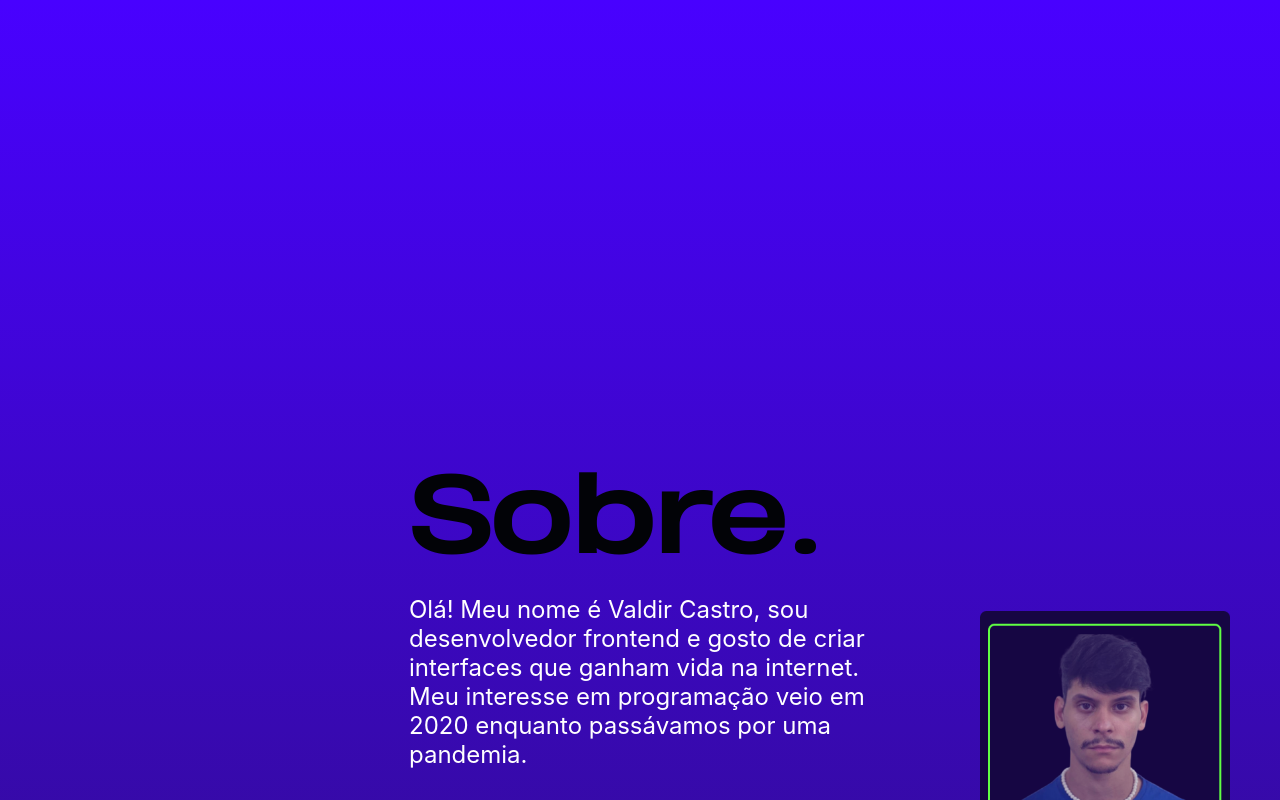
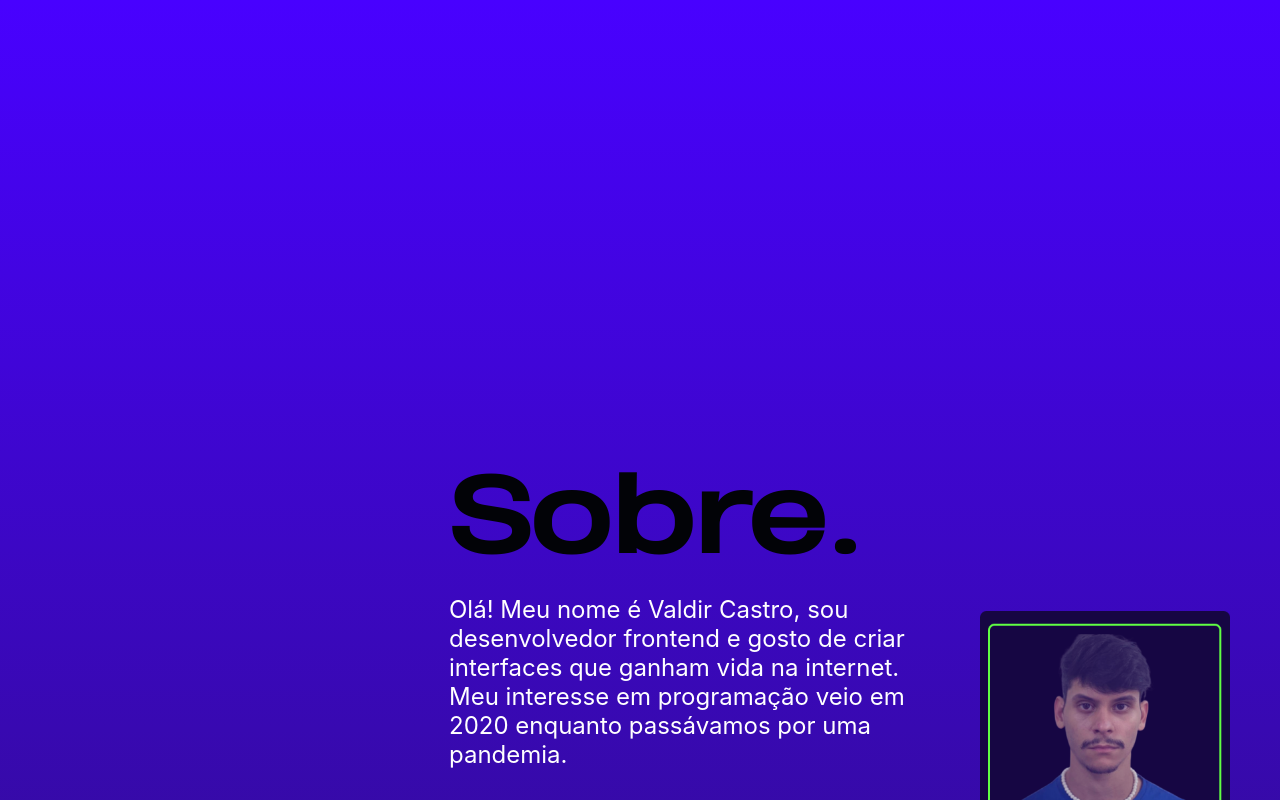
Before and after one commit to valdircaf/Portfolio-ver2, a React (Create React App) app: page /about in a window 1280 px wide. Shown: the top 800 px of the page. Built offline with nearby package versions, Linux system fonts and the light colour scheme.

Commit message:
correction of gap photo n text about

```diff
--- a/src/styles/Components/about.scss
+++ b/src/styles/Components/about.scss
@@ -20,10 +20,14 @@
   padding: 270px 50px 0 0;
   animation: showAbout .5s;
   max-height: 100%;
+  @include mixins.menuProjects-notebook1{
+    gap: 31px;
+  }
   @include mixins.notebook2{
     padding: 470px 50px 0 0;
   }
   @include mixins.phone2{
+
     padding: 290px 0 0 0;
     gap: 0;
   }
```
